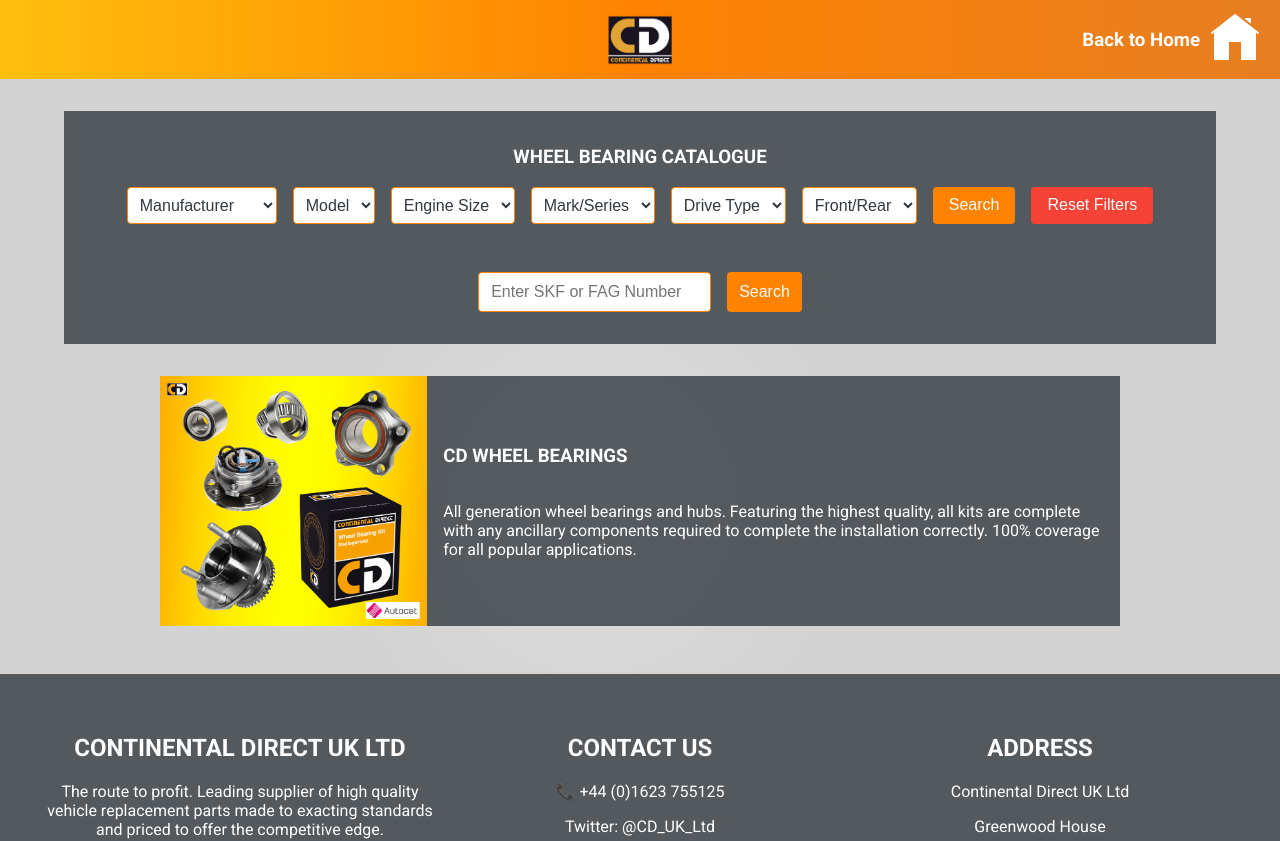
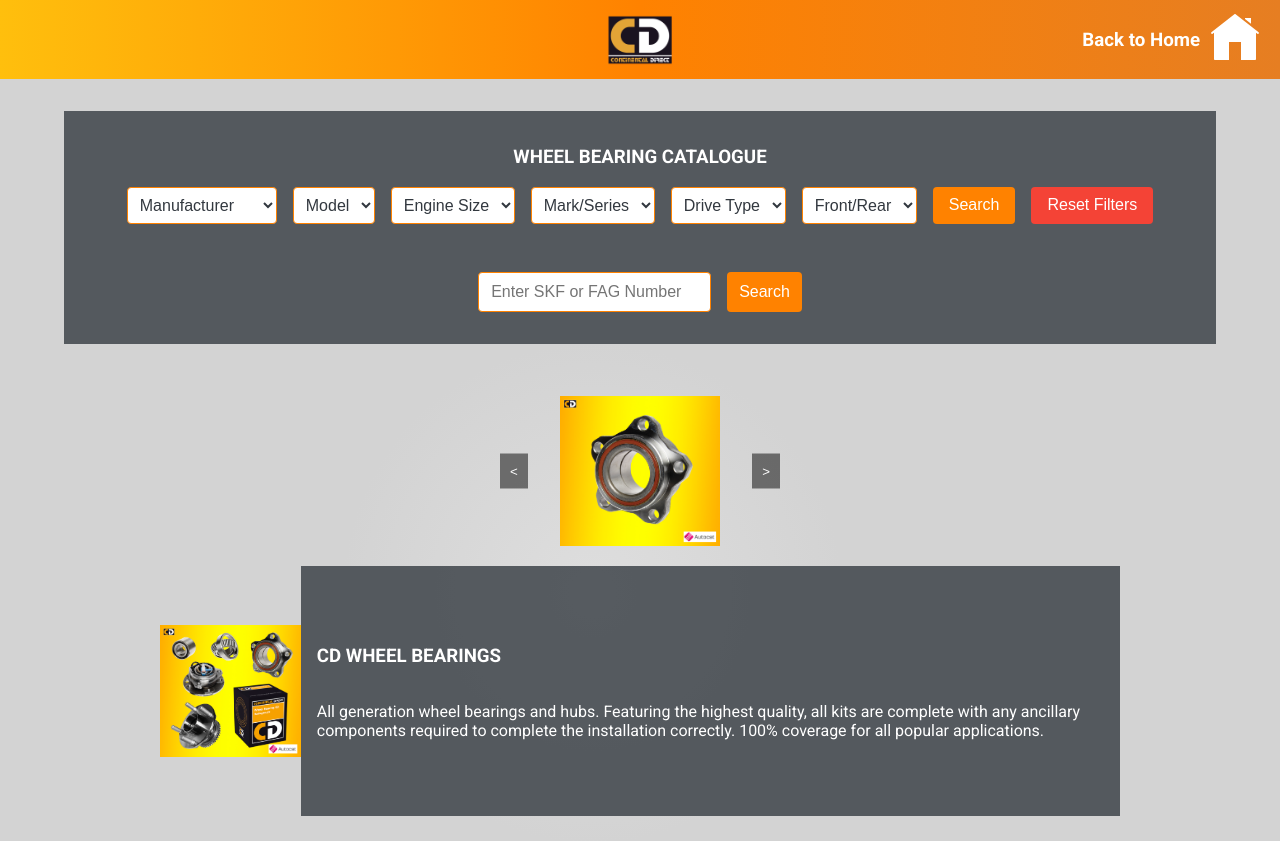
Before and after one commit to Continental-Direct/wheelbearing-catalogue, a React (Vite) app in the folder wheelbearing-catalogue/: page / in a window 1280 px wide. Shown: the top 841 px of the page. Built offline with nearby package versions, Linux system fonts and the light colour scheme.

Commit message:
image slider wip

```diff
--- a/wheelbearing-catalogue/src/CSS/App.css
+++ b/wheelbearing-catalogue/src/CSS/App.css
@@ -135,3 +135,66 @@
     height: auto; /* Height grows as needed */
   }
 }
+.slider-container {
+  position: relative;
+  max-width: 300px; /* Adjusted to make the slider smaller */
+  margin: 20px auto;
+  overflow: hidden;
+}
+
+.slider-wrapper {
+  display: flex;
+  transition: transform 0.3s ease-out;
+}
+
+.slide {
+  min-width: 100%;
+  transition: opacity 0.3s ease-out;
+  opacity: 0;
+  display: flex;
+  justify-content: center; /* Center the image in the slide */
+  align-items: center; /* Align vertically */
+}
+
+.slide.active {
+  opacity: 1;
+}
+
+img {
+  max-width: 100%; /* Ensures image does not exceed the container's width */
+  max-height: 150px; /* Adjust this value to control the image height */
+  object-fit: contain; /* Keeps aspect ratio, but fits within dimensions */
+}
+
+.left-arrow,
+.right-arrow {
+  position: absolute;
+  top: 50%;
+  transform: translateY(-50%);
+  background-color: rgba(0, 0, 0, 0.5);
+  color: #fff;
+  border: none;
+  cursor: pointer;
+  padding: 10px;
+  z-index: 100;
+}
+
+.left-arrow {
+  left: 10px;
+}
+
+.right-arrow {
+  right: 10px;
+}
+
+/* Add responsiveness for smaller devices */
+@media (max-width: 768px) {
+  .slider-container {
+    width: 90%;
+    max-width: 90%; /* Allows the slider to be responsive */
+  }
+
+  img {
+    max-height: 100px; /* Smaller images on smaller devices */
+  }
+}
--- a/wheelbearing-catalogue/src/components/cards/FilterSection.tsx
+++ b/wheelbearing-catalogue/src/components/cards/FilterSection.tsx
@@ -78,33 +78,87 @@
         />
         Electric
       </div>
-      <h3>Drive Type</h3>
+      <h3>Body Type</h3>
       <div>
         <input
           type="checkbox"
-          name="TRWDansDRWDive"
-          value="FWD"
+          name="BodyType"
+          value="Hatch"
           onChange={handleCheckboxChange}
         />{" "}
-        Front Wheel Drive (FWD)
+        Hatch
       </div>
       <div>
         <input
           type="checkbox"
-          name="TRWDansDRWDive"
-          value="RWD"
+          name="BodyType"
+          value="SUV"
           onChange={handleCheckboxChange}
         />{" "}
-        Rear Wheel Drive (RWD)
+        SUV
       </div>
       <div>
         <input
           type="checkbox"
-          name="TRWDansDRWDive"
-          value="4WD"
+          name="BodyType"
+          value="Estate"
+          onChange={handleCheckboxChange}
+        />
+        Estate
+      </div>
+      <div>
+        <input
+          type="checkbox"
+          name="BodyType"
+          value="ATV"
           onChange={handleCheckboxChange}
         />{" "}
-        Four wheel drive (4WD)
+        ATV
+      </div>
+      <div>
+        <input
+          type="checkbox"
+          name="BodyType"
+          value="Saloon"
+          onChange={handleCheckboxChange}
+        />{" "}
+        Saloon
+      </div>
+      <div>
+        <input
+          type="checkbox"
+          name="Chassis Cab"
+          value="Saloon"
+          onChange={handleCheckboxChange}
+        />
+        Chassis Cab
+      </div>
+      <div>
+        <input
+          type="checkbox"
+          name="BodyType"
+          value="Saloon"
+          onChange={handleCheckboxChange}
+        />{" "}
+        Coupe
+      </div>
+      <div>
+        <input
+          type="checkbox"
+          name="BodyType"
+          value="Cabrio"
+          onChange={handleCheckboxChange}
+        />{" "}
+        Cabrio
+      </div>
+      <div>
+        <input
+          type="checkbox"
+          name="BodyType"
+          value="Van"
+          onChange={handleCheckboxChange}
+        />
+        Van
       </div>
     </div>
   );
--- a/wheelbearing-catalogue/src/components/cards/card.tsx
+++ b/wheelbearing-catalogue/src/components/cards/card.tsx
@@ -30,7 +30,6 @@
   abs_note,
   vehicleDetails,
   vehicleDetails2,
-  openModal,
 }) => {
   const imageUrl = `https://dsucoxafocjydztfhxum.supabase.co/storage/v1/object/public/wheelbearing/Autocat%20Wheel%20Bearing%20Images%20(CDM)/${CD}.jpg`;
 
--- /dev/null
+++ b/wheelbearing-catalogue/src/components/home/ImageSlider.tsx
@@ -0,0 +1,45 @@
+import React, { useState } from "react";
+
+// Define a type for the props
+interface ImageSliderProps {
+  slides: string[]; // Array of image URLs
+}
+
+const ImageSlider: React.FC<ImageSliderProps> = ({ slides }) => {
+  const [currentIndex, setCurrentIndex] = useState<number>(0);
+
+  const goToPrevious = (): void => {
+    const isFirstSlide = currentIndex === 0;
+    const newIndex = isFirstSlide ? slides.length - 1 : currentIndex - 1;
+    setCurrentIndex(newIndex);
+  };
+
+  const goToNext = (): void => {
+    const isLastSlide = currentIndex === slides.length - 1;
+    const newIndex = isLastSlide ? 0 : currentIndex + 1;
+    setCurrentIndex(newIndex);
+  };
+
+  return (
+    <div className="slider-container">
+      <div className="slider-wrapper">
+        {slides.map((slide, index) => (
+          <div
+            className={`slide ${index === currentIndex ? "active" : ""}`}
+            key={index}
+          >
+            <img src={slide} alt={`Slide ${index}`} />
+          </div>
+        ))}
+      </div>
+      <button className="left-arrow" onClick={goToPrevious}>
+        &lt;
+      </button>
+      <button className="right-arrow" onClick={goToNext}>
+        &gt;
+      </button>
+    </div>
+  );
+};
+
+export default ImageSlider;
--- a/wheelbearing-catalogue/src/components/home/filterContainer.tsx
+++ b/wheelbearing-catalogue/src/components/home/filterContainer.tsx
@@ -11,6 +11,8 @@
 import DriveTypeOptions from "../dropdowns/YearsOptions";
 import FitmentOptions from "../dropdowns/FitmentOptions";
 import SKFSearch from "../dropdowns/SKFSearch";
+import imagePaths from "../images";
+import ImageSlider from "./ImageSlider";
 
 const FilterContainer: React.FC = () => {
   const navigate = useNavigate();
@@ -146,6 +148,8 @@
         </div>
         <SKFSearch />
       </div>
+      {/* ImageSlider component added here */}
+      <ImageSlider slides={imagePaths} />
       <div className="wheelbearing-info">
         <div className="home-img-container">
           <img className="home-img" src="CD-WBK-Main.jpg" alt="wheelbearings" />
--- /dev/null
+++ b/wheelbearing-catalogue/src/components/images.tsx
@@ -0,0 +1,9 @@
+const imagePaths = [
+  "CD-WBK-2.jpg",
+  "CD-WBK-4.jpg",
+  "CD-WBK-5.jpg",
+  "CD-WBK-All.jpg",
+  "CD-WBK-Main.jpg",
+];
+
+export default imagePaths;
```
Also changed, not shown: wheelbearing-catalogue/src/components/Archive.ts (+30 -82 lines), wheelbearing-catalogue/public/CD-WBK-4.jpg (added), wheelbearing-catalogue/public/CD-WBK-5.jpg (added).
